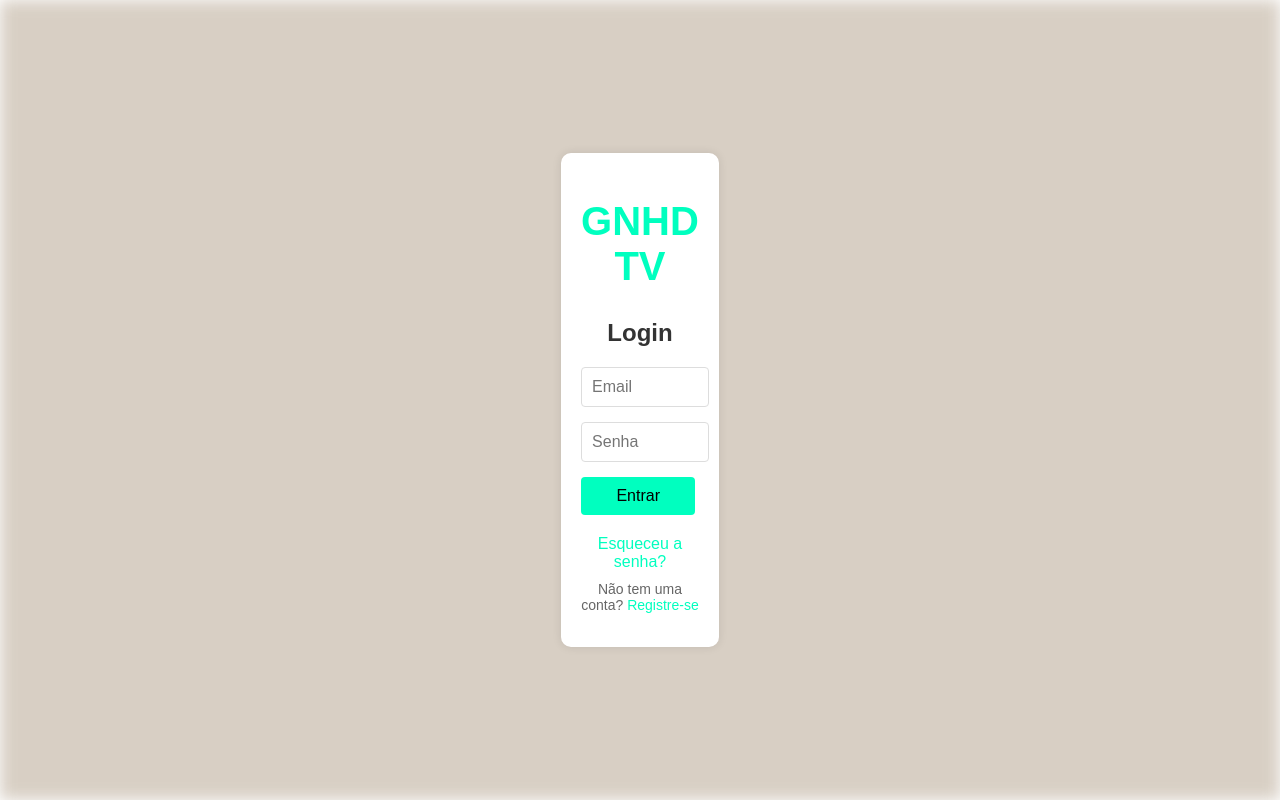
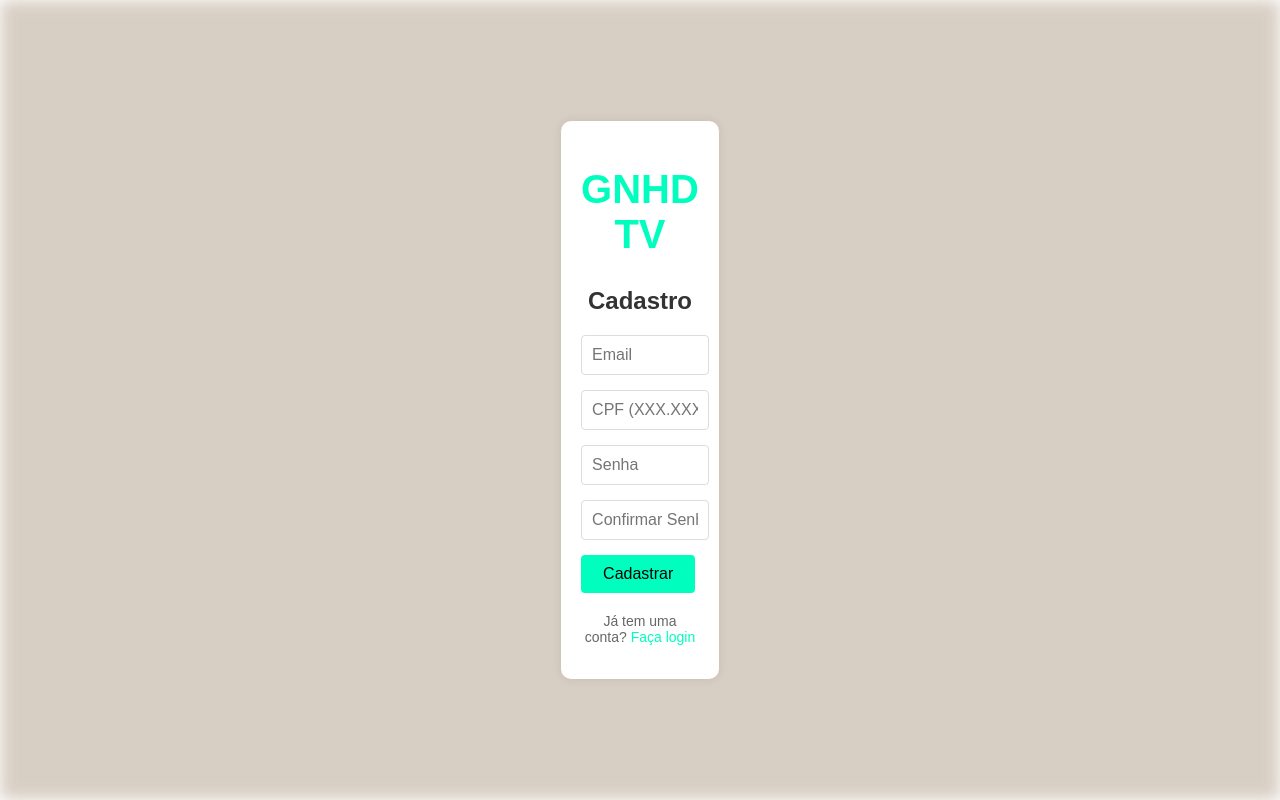
Before and after one commit to NataDias04/MidiaIndoor, a React (Create React App) app in the folder FrontEnd/: page / in a window 1280 px wide. Built offline with nearby package versions, Linux system fonts and the light colour scheme.

Commit message:
guilherme

```diff
--- a/FrontEnd/src/App.js
+++ b/FrontEnd/src/App.js
@@ -3,17 +3,19 @@ import PaginaUpload from './componentes/paginaupload.js';
 import PaginaLayout from './componentes/paginalayout.js';
 import PaginaLogin from './componentes/paginalogin.js';
 import PaginaPlaylist from './componentes/paginaplaylist.js'
+import PaginaCadastro from './componentes/paginacadastro.js';
 
+// <PaginaLogin/>
+// <PaginaCadastro/>
+// <PaginaUpload />
+// <PaginaPlaylist/>
 // <PaginaLayout />
-// <PaginaUpload />
-// <PaginaLogin/>
-// <PaginaPlaylist/>
+
 
 const App = () => {
   return (
     <div className="App">
-
-      <PaginaLogin/> {/* Renderizando a página de upload */}
+      <PaginaCadastro/> {/* Renderizando a página de upload */}
     </div>
   );
 };
--- /dev/null
+++ b/FrontEnd/src/componentes/paginacadastro.js
@@ -0,0 +1,97 @@
+import React, { useState } from 'react';
+import '../estilos/paginacadastro.css';
+
+function PaginaCadastro() {
+  const [email, setEmail] = useState('');
+  const [cpf, setCpf] = useState('');
+  const [senha, setSenha] = useState('');
+  const [confirmarSenha, setConfirmarSenha] = useState('');
+
+  const validarCPF = (cpf) => {
+    const regex = /^\d{3}\.\d{3}\.\d{3}-\d{2}$/;
+    return regex.test(cpf);
+  };
+
+  const handleSubmit = (e) => {
+    e.preventDefault();
+
+    if (!validarCPF(cpf)) {
+      alert('CPF inválido! Use o formato XXX.XXX.XXX-XX');
+      return;
+    }
+
+    if (senha !== confirmarSenha) {
+      alert('As senhas não coincidem!');
+      return;
+    }
+
+    console.log('Tentativa de cadastro com:', email, cpf, senha);
+  };
+
+  return (
+    <div className="dashbord-cadastro">
+      <div className="formulario-cadastro">
+        <div className="logo-cadastro">
+          <h1>GNHD TV</h1>
+        </div>
+
+        <h2>Cadastro</h2>
+        <form onSubmit={handleSubmit}>
+          <div className="grupo-formulario-cadastro">
+            <input
+              type="email"
+              id="email"
+              placeholder="Email"
+              required
+              value={email}
+              onChange={(e) => setEmail(e.target.value)}
+            />
+          </div>
+
+          <div className="grupo-formulario-cadastro">
+            <input
+              type="text"
+              id="cpf"
+              placeholder="CPF (XXX.XXX.XXX-XX)"
+              required
+              value={cpf}
+              onChange={(e) => setCpf(e.target.value)}
+            />
+          </div>
+
+          <div className="grupo-formulario-cadastro">
+            <input
+              type="password"
+              id="senha"
+              placeholder="Senha"
+              required
+              value={senha}
+              onChange={(e) => setSenha(e.target.value)}
+            />
+          </div>
+
+          <div className="grupo-formulario-cadastro">
+            <input
+              type="password"
+              id="confirmarSenha"
+              placeholder="Confirmar Senha"
+              required
+              value={confirmarSenha}
+              onChange={(e) => setConfirmarSenha(e.target.value)}
+            />
+          </div>
+
+          <button className="button-entrar-cadastro" type="submit">
+            Cadastrar
+          </button>
+        </form>
+
+        <div className="opcoes-adicionais-cadastro">
+          <p>Já tem uma conta? <a href="#" className="login-cadastro">Faça login</a></p>
+        </div>
+      </div>
+    </div>
+  );
+}
+
+export default PaginaCadastro;
--- /dev/null
+++ b/FrontEnd/src/estilos/paginacadastro.css
@@ -0,0 +1,98 @@
+/* Estilos gerais */
+body {
+    margin: 0;
+    padding: 0;
+    display: flex;
+    min-height: 100vh;
+    align-items: center;
+    justify-content: center;
+    background-color: #ffffff;
+    font-family: Arial, sans-serif;
+}
+
+.dashbord-cadastro {
+    padding: 20px;
+    display: flex;
+    align-items: center;
+    justify-content: center;
+    width: calc(100vw - 1200px);
+    height: calc(100vh - 200px);
+}
+
+/* Estilos do logo */
+.logo-cadastro {
+    text-align: center;
+    margin-bottom: 30px;
+}
+
+.logo-cadastro h1 {
+    color: #00ffbf;
+    font-size: 2.5rem;
+    font-weight: bold;
+}
+
+/* Estilos do formulário */
+.formulario-cadastro {
+    padding: 20px;
+    border-radius: 10px;
+    width: 300px;
+    background-color: #ffffff;
+    box-shadow: 0 0 10px rgba(0, 0, 0, 0.1);
+}
+
+.formulario-cadastro h2 {
+    text-align: center;
+    color: #333;
+    margin-bottom: 20px;
+}
+
+.grupo-formulario-cadastro {
+    margin-bottom: 15px;
+}
+
+input[type="email"],
+input[type="text"],
+input[type="password"] {
+    width: 90%;
+    padding: 10px;
+    border: 1px solid #ddd;
+    border-radius: 4px;
+    font-size: 16px;
+}
+
+.button-entrar-cadastro {
+    width: 97%;
+    padding: 10px;
+    background-color: #00ffbf;
+    color: #000;
+    border: none;
+    border-radius: 4px;
+    font-size: 16px;
+    cursor: pointer;
+    transition: background-color 0.3s;
+}
+
+.button-entrar-cadastro:hover {
+    background-color: #00e6ac;
+}
+
+/* Estilos das opções adicionais */
+.opcoes-adicionais-cadastro {
+    text-align: center;
+    margin-top: 20px;
+}
+
+.login-cadastro {
+    color: #00ffbf;
+    text-decoration: none;
+}
+
+.login-cadastro:hover {
+    text-decoration: underline;
+}
+
+.opcoes-adicionais-cadastro p {
+    margin-top: 10px;
+    font-size: 14px;
+    color: #666;
+}
```
Also changed, not shown: FrontEnd/src/componentes/teladecadastro.html (added, +81 -0 lines).
